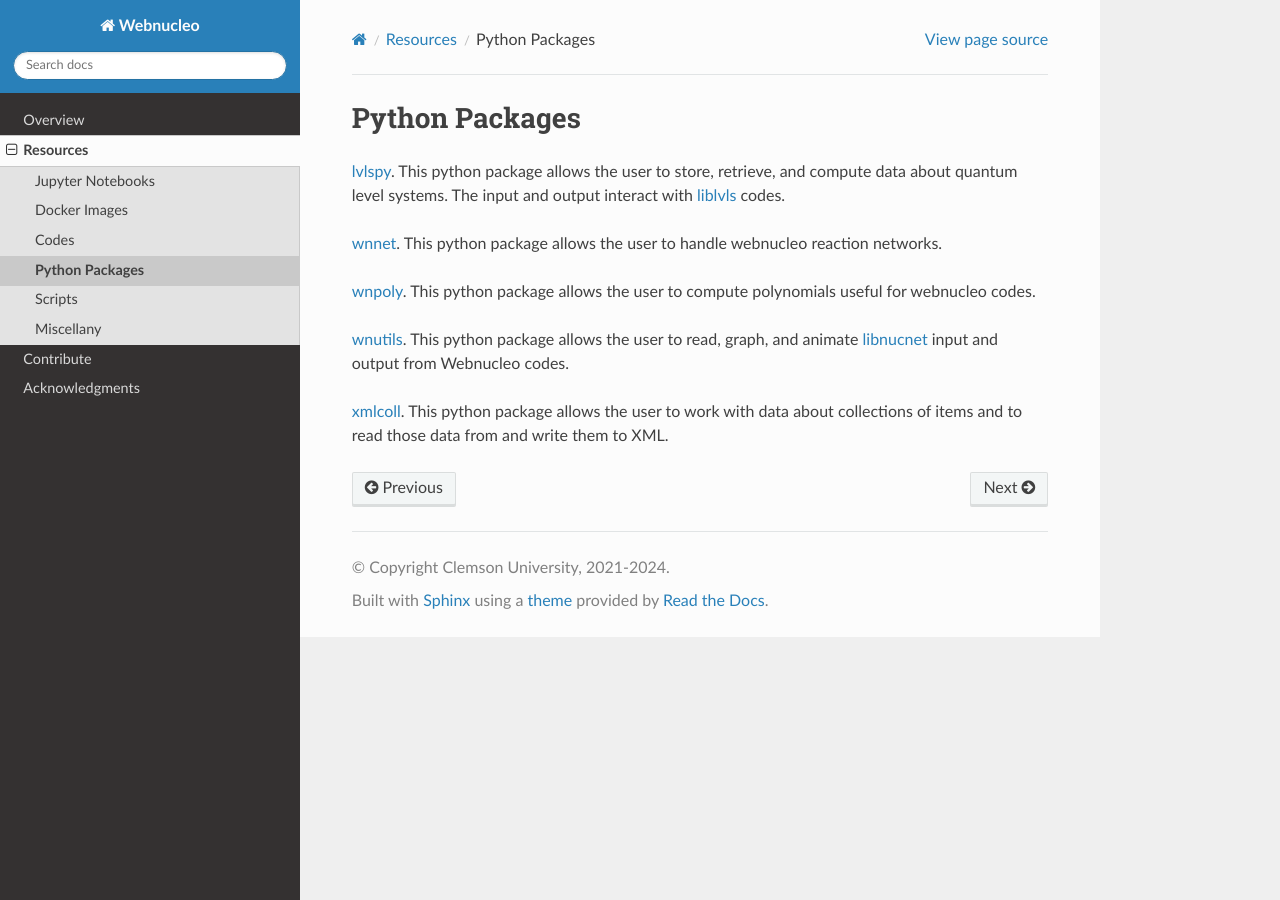
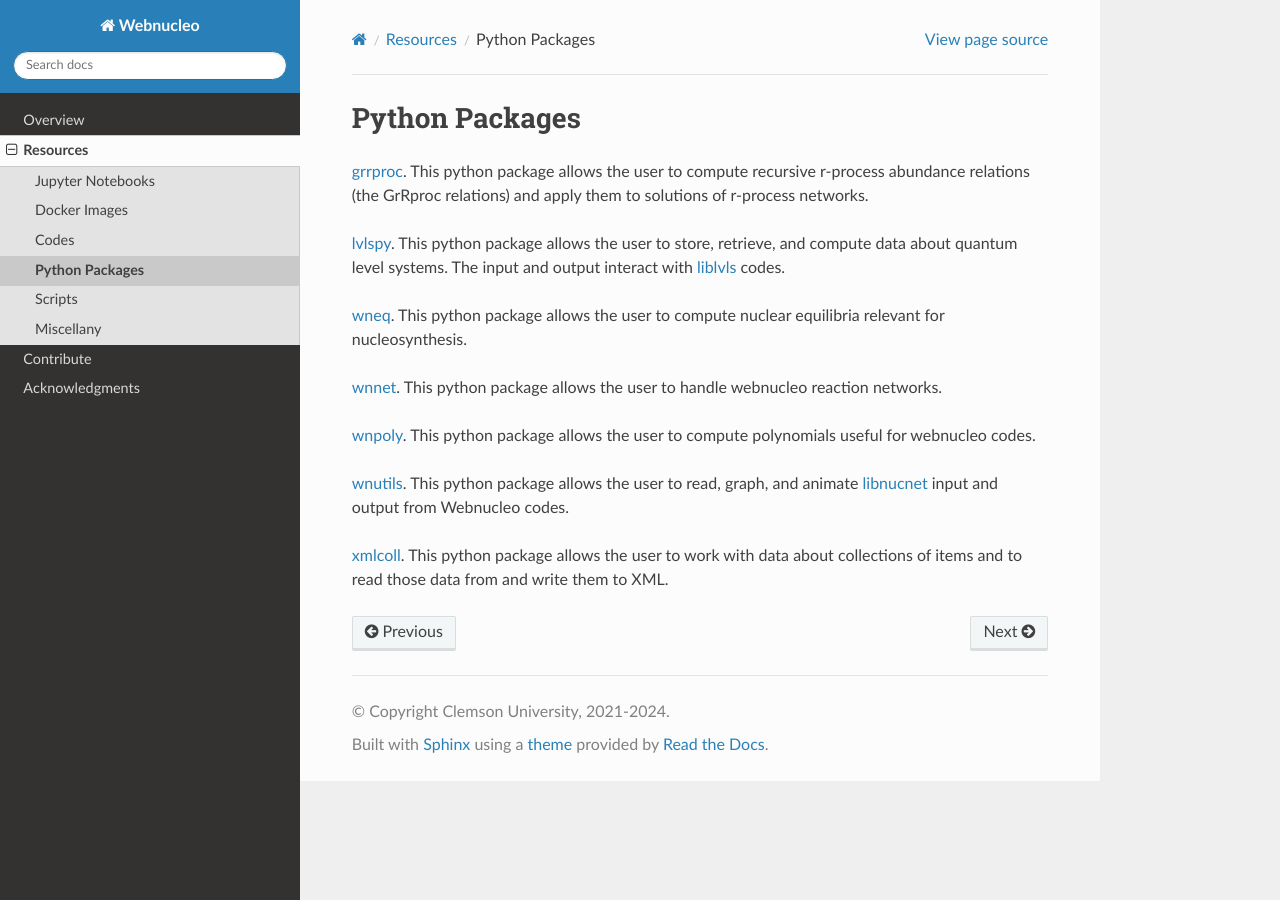
Before and after one commit to webnucleo-org/webnucleo, a Sphinx documentation site: the page built from doc/source/python_packages.rst, in a window 1280 px wide. Built offline with Sphinx 7.4.7 and the Read the Docs theme 2.0.0, drawn with Linux system fonts in a browser that asks for light colours.

Commit message:
Update for new packages.

```diff
--- a/doc/source/python_packages.rst
+++ b/doc/source/python_packages.rst
@@ -3,10 +3,19 @@
 Python Packages
 ===============
 
+`grrproc <https://grrproc.readthedocs.io>`_.
+This python package allows the user to compute recursive r-process
+abundance relations (the GrRproc relations) and apply them to solutions
+of r-process networks.
+
 `lvlspy <https://lvlspy.readthedocs.io>`_.
 This python package allows the user to store, retrieve, and compute data about
 quantum level systems.  The input and output interact with
 `liblvls <https://sourceforge.net/projects/liblvls>`_ codes.
+
+`wneq <https://wneq.readthedocs.io>`_.
+This python package allows the user to compute nuclear equilibria relevant
+for nucleosynthesis.
 
 `wnnet <https://wnnet.readthedocs.io>`_.
 This python package allows the user to handle webnucleo reaction networks.
```
